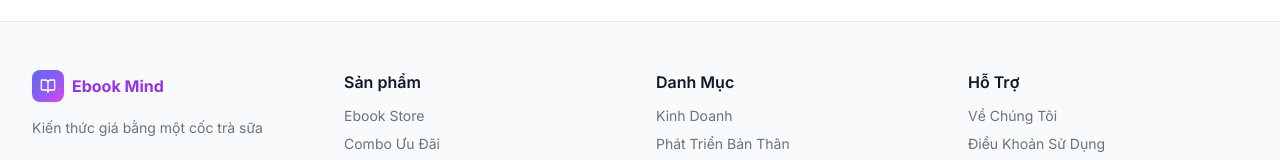
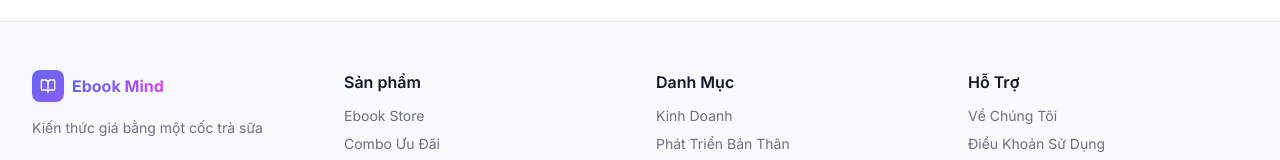
Before and after one commit to hytra395-afk/ebook-mind, a Next.js app: page / in a window 1280 px wide. Shown: the part 7493-7653 px from the top of the page. Built offline with nearby package versions, Linux system fonts and the light colour scheme; no server answers; the database is empty.

Commit message:
fix(ui): Standardize footer Ebook Mind styling with gradient text and icon

```diff
--- a/components/footer.tsx
+++ b/components/footer.tsx
@@ -8,10 +8,10 @@ export default function Footer() {
         <div className="grid grid-cols-1 md:grid-cols-4 gap-8">
           <div>
             <div className="flex items-center gap-2 mb-4">
-              <div className="w-8 h-8 rounded-lg gradient-purple flex items-center justify-center shadow-sm">
+              <div className="w-8 h-8 rounded-lg bg-gradient-to-br from-indigo-500 to-violet-500 flex items-center justify-center shadow-sm">
                 <BookOpen className="w-4 h-4 text-white" />
               </div>
-              <span className="text-base font-bold text-purple-600">Ebook Mind</span>
+              <span className="text-base font-bold gradient-text-aurora">Ebook Mind</span>
             </div>
             <p className="text-sm text-gray-500">Kiến thức giá bằng một cốc trà sữa</p>
           </div>
```
